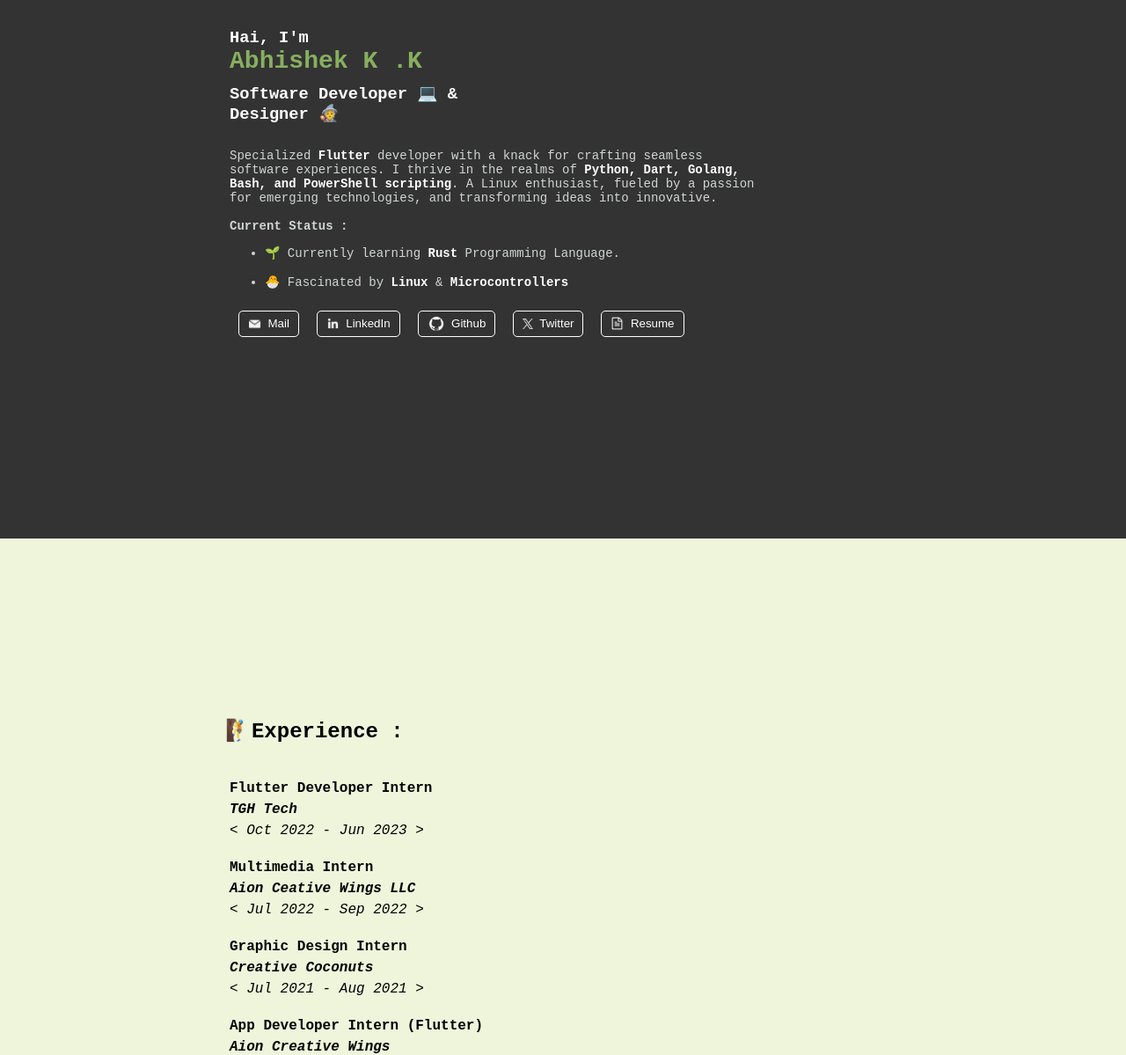
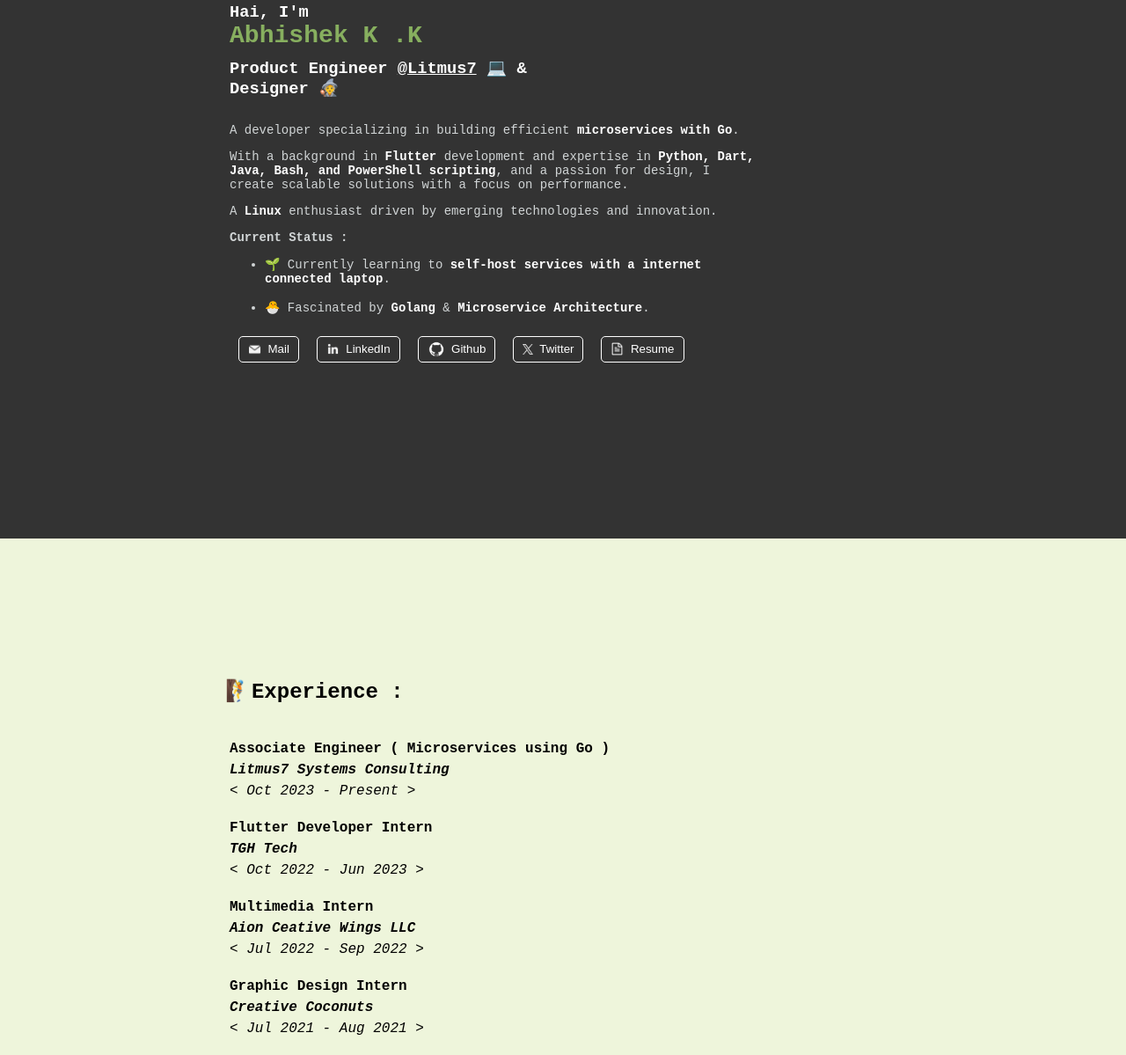
Before and after one commit to Abhishekkarunakaran/portfolio-website, a plain HTML site: page src/index.html in a window 1280 px wide. Shown: the part 188-1387 px from the top of the page at 88% size. Drawn offline with Linux system fonts and the light colour scheme.

Commit message:
updated the portflio

```diff
--- a/src/index.html
+++ b/src/index.html
@@ -18,21 +18,25 @@
                 Hai, I'm<p style="color: #87af5f;">Abhishek K .K</p>
             </h3>
             <h3 class="white-text">
-                Software Developer &#128187; &<br> Designer &#129497;
+                Product Engineer <a href="https://litmus7.com" target="_blank" class="white-text">@Litmus7</a> &#128187; &<br> Designer &#129497;
             </h3>
             <br>
             <span class="justified-paragraph">
-                Specialized <b class="white-text">Flutter</b> developer with a knack for crafting seamless software experiences. I thrive in the realms of <b class="white-text">Python, Dart, Golang, Bash, and PowerShell scripting</b>. A Linux enthusiast, fueled by a passion for emerging technologies, and transforming ideas into innovative.
-                <br><br>
+            A developer specializing in building efficient <b class="white-text">microservices with Go</b>.
+            <p>With a background in <b class="white-text">Flutter</b> development and expertise in <b class="white-text">
+            Python, Dart, Java, Bash, and PowerShell scripting</b>, and a passion for design,
+            I create scalable solutions with a focus on performance.</p>
+            <p>A <b class="white-text">Linux</b> enthusiast driven by emerging technologies and innovation.</p>
+                <!-- <br><br> -->
                 <strong>Current Status :</strong>
                 <br>
                 <ul>
                     <li>
-                        &#127793; Currently learning <b class="white-text">Rust</b> Programming Language.
+                        &#127793; Currently learning to <b class="white-text">self-host services with a internet connected laptop</b>.
                     </li>
                     <br>
                     <li>
-                        &#128035; Fascinated by <b class="white-text">Linux</b> & <b class="white-text">Microcontrollers</b>
+                        &#128035; Fascinated by <b class="white-text">Golang</b> & <b class="white-text">Microservice Architecture</b>.
                     </li>
                 </ul>
                 <ul class="button-list">
@@ -82,6 +86,22 @@
                 <table>
                     <tr>
                         <td colspan="2">
+                            <b>Associate Engineer ( Microservices using Go )</b>
+                        </td>
+                    </tr>
+                    <tr>
+                        <td colspan="1">
+                            <b><i>Litmus7 Systems Consulting</i></b>
+                        </td>
+                    </tr>
+                    <tr>
+                        <td colspan="1">
+                            <i > &lt; Oct 2023 - Present &gt;</i>
+                        </td>
+                    </tr>
+                    <tr></tr>
+                    <tr>
+                        <td colspan="2">
                             <b>Flutter Developer Intern</b>
                         </td>
                     </tr>
@@ -92,7 +112,7 @@
                     </tr>
                     <tr>
                         <td colspan="1">
-                            <i > &lt; Oct 2022 - Jun 2023 &gt; </Oct></i>
+                            <i > &lt; Oct 2022 - Jun 2023 &gt; </i>
                         </td>
                     </tr>
                     <tr></tr>
```
